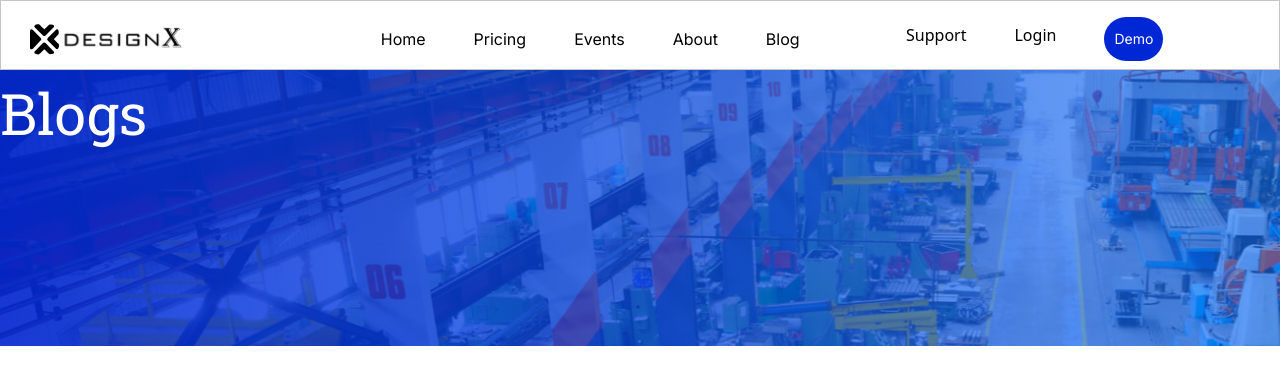
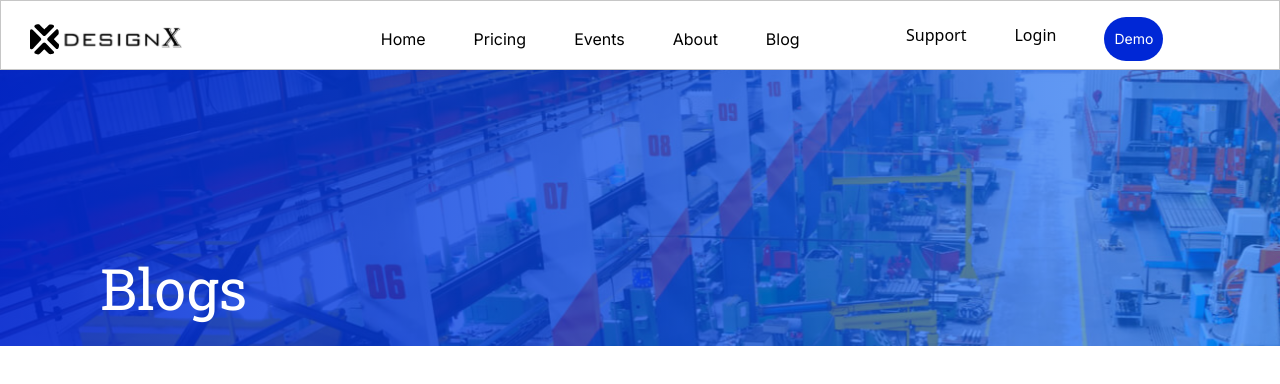
Before and after one commit to ankitkadyan06/DesignX, a React (Create React App) app: page /Blog in a window 1280 px wide. Shown: the top 384 px of the page. Built offline with nearby package versions, Linux system fonts and the light colour scheme.

Commit message:
border blog

```diff
--- /dev/null
+++ b/src/Components/Blog/BlogPart.js
@@ -0,0 +1,13 @@
+import React from 'react'
+
+const BlogPart = () => {
+  return (
+    <div>
+      <div className='flex w-[90%] h-[278px] shadow-slate-500 rounded-[5px]'>
+
+      </div>
+    </div>
+  )
+}
+
+export default BlogPart
--- a/src/Components/Blog/HeroPart.js
+++ b/src/Components/Blog/HeroPart.js
@@ -2,7 +2,7 @@ import React from 'react'
 
 const HeroPart = () => {
   return (
-    <div className='heroBlog w-full h-[276px] font-robotoSlab text-[57px] text-white'>
+    <div className='heroBlog w-full h-[276px] font-robotoSlab text-[57px] text-white pl-[100px] pt-[175px]'>
       Blogs
     </div>
   )
--- a/src/Pages/Blog.js
+++ b/src/Pages/Blog.js
@@ -1,6 +1,7 @@
 import React from 'react'
 import Header from '../Components/Header'
 import HeroPart from '../Components/Blog/HeroPart'
+import BlogPart from '../Components/Blog/BlogPart'
 
 const Blog = () => {
   return (
@@ -8,6 +9,7 @@ const Blog = () => {
         <Header/>
       <div className="mt-[70px]">
         <HeroPart/>
+        <BlogPart/>
       </div>
     </div>
   )
```
